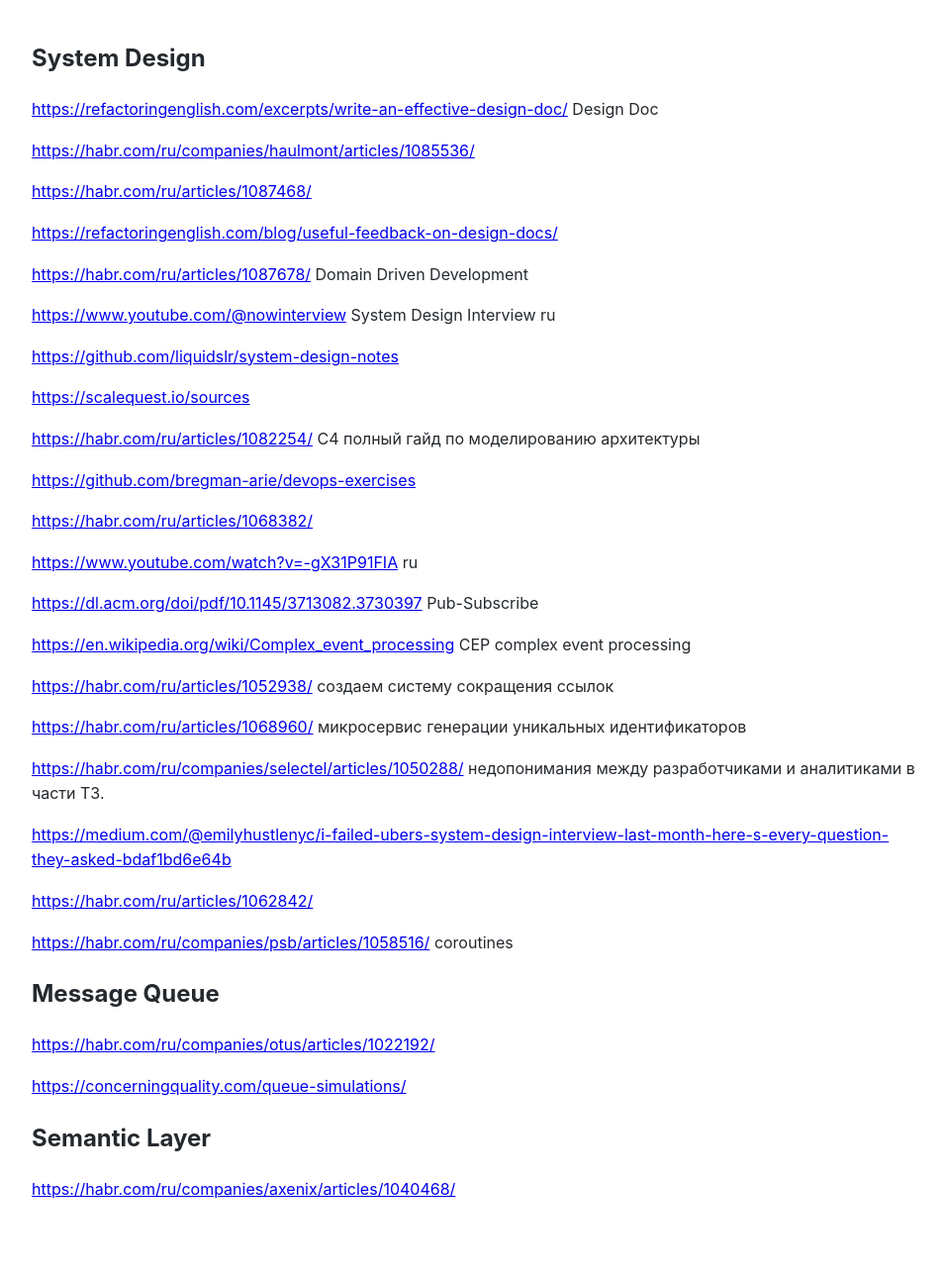
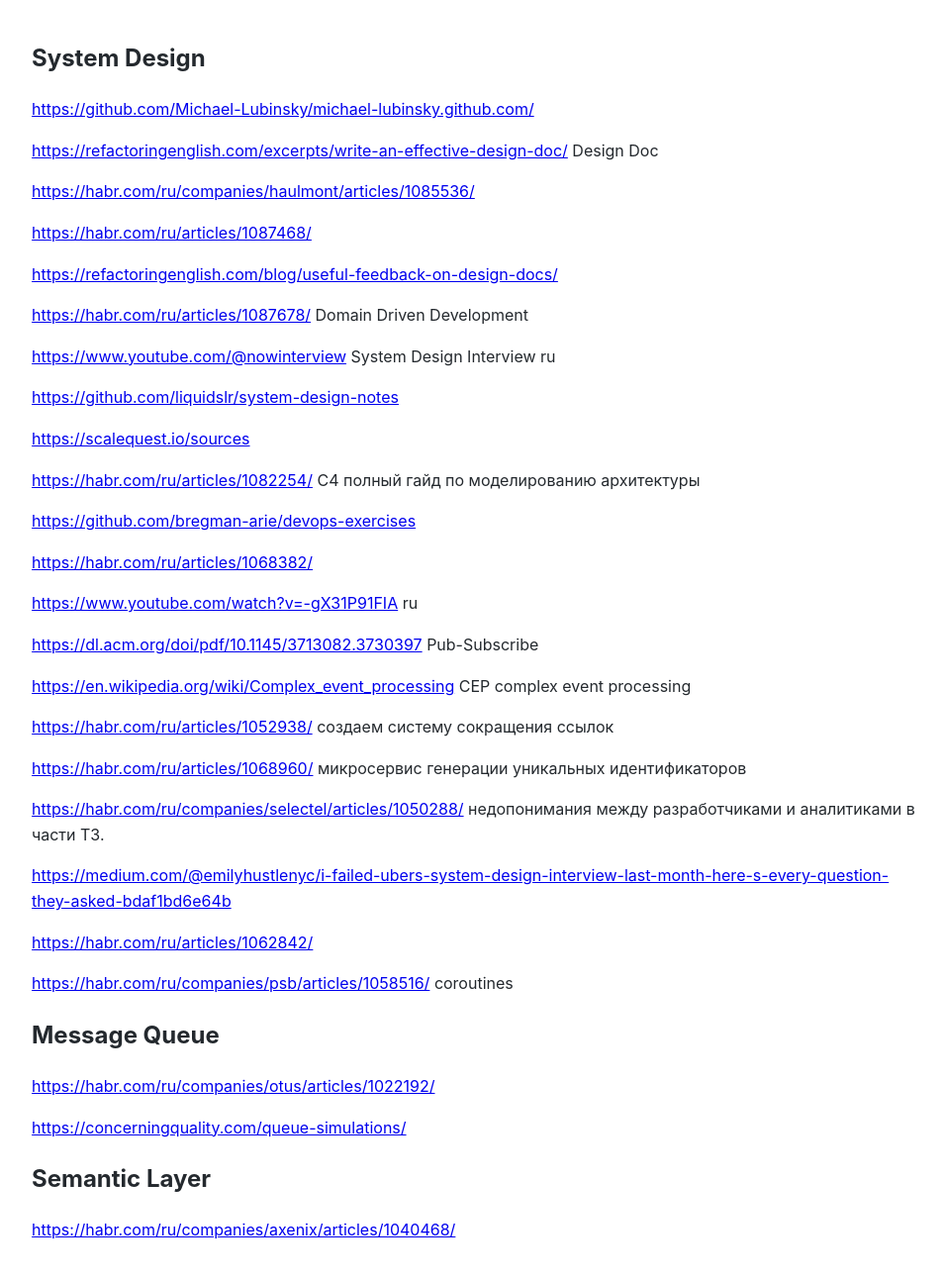
Before and after one commit to Michael-Lubinsky/michael-lubinsky.github.com, a Jekyll site: the page built from system_design/system_design.md, in a window 1280 px wide. Shown: the whole page at 99% size, without its empty margins (158-1113 px from the left). Built offline with Jekyll 4.4.1, drawn with Linux system fonts in a browser that asks for light colours; our own code applies the rules of GitHub Pages for plain Markdown files; before the commit the page ends 1250 px from its top, so only the background shows below that.

Commit message:
Update system_design.md

```diff
--- a/system_design/system_design.md
+++ b/system_design/system_design.md
@@ -1,4 +1,6 @@
 ## System Design
+
+<https://github.com/Michael-Lubinsky/michael-lubinsky.github.com/>
 
 <https://refactoringenglish.com/excerpts/write-an-effective-design-doc/> Design Doc
 
```
